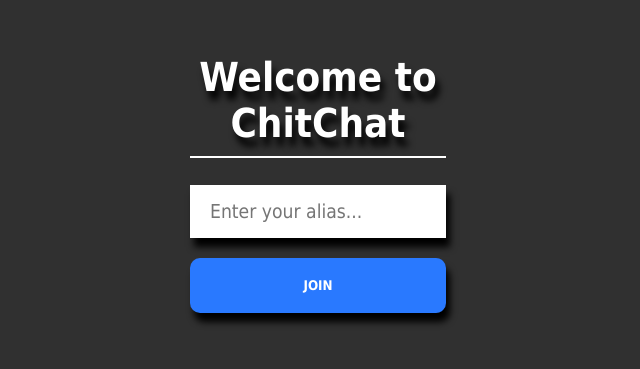
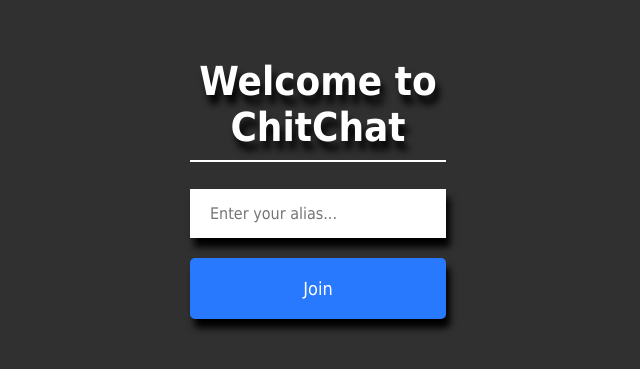
Before and after one commit to dcrjodle/chitchat, a React (Create React App) app in the folder client/: page / in a window 1280 px wide. Shown: the part 225-594 px from the top of the page, without its empty margins (322-962 px from the left). Built offline with nearby package versions, Linux system fonts and the light colour scheme.

Commit message:
CSS details

```diff
--- a/client/src/components/Chat/Chat.css
+++ b/client/src/components/Chat/Chat.css
@@ -25,8 +25,13 @@ html, body {
     display: flex;
     justify-content: center;
     align-items: center;
-    height: 100vh;
+    height: 90vh;
     background-color: #303030;
+  }
+
+  .room {
+    color: black;
+    font-family: 'Comic sans';
   }
 
   .container {
@@ -34,9 +39,12 @@ html, body {
     flex-direction: column;
     justify-content: space-between;
     background: white;
-    border-radius: 8px;
-    height: 60%;
-    width: 35%;
+    height: 80%;
+    width: 50%;
+  }
+
+  .messages {
+    font-size: 16px;
   }
 
   @media (min-width: 320px) and (max-width: 480px) {
@@ -70,11 +78,11 @@ html, body {
     text-decoration: none;
     display: inline-block;
     font-size: 16px;
-    margin: 4px 2px;
+    margin: 0px 2px 0px 2px;
     transition-duration: 0.4s;
     transition: all .2s ease-in-out;
     cursor: pointer;
-    border-radius: 1%;
+    border-radius: 5px;
     box-shadow: 4px 9px 7px #000000;
   }
 
@@ -82,12 +90,13 @@ html, body {
     transform: scale(1.1);
   }
 
-  .buttons{
+  .roomButtons{
     display: grid;
     grid-template-columns: auto auto auto auto;
     width: 40%;
-    margin-left: 30%;
-    margin-right: 30%;
+    margin: auto;
+    margin-bottom: 10%;
+
   }
 
   .rooms{
--- a/client/src/components/Chat/Chat.js
+++ b/client/src/components/Chat/Chat.js
@@ -21,6 +21,7 @@ const Chat = ({location}) => {
 
     const ENDPOINT = 'https://young-beach-90877.herokuapp.com/';
 
+
     useEffect(() => {
         const {name, room} = queryString.parse(location.search);
 
@@ -28,6 +29,7 @@ const Chat = ({location}) => {
 
         socket = io(ENDPOINT);
         setName(name);
+        setRoom(room);
 
         socket.emit('join', {name, room}, ()=>{
 
@@ -66,16 +68,16 @@ const Chat = ({location}) => {
 
     return (
         <div className="generalOuter">
-            <h1 className="heading">Chat {room} !</h1>
+            <h1 className="heading">ChitChat</h1>
             <div className="outerContainer">
                 <div className="container">
-                    <InfoBar room={room} name={name}/>
-                    <Messages messages ={messages} name={name}/>
+                    <InfoBar room={room} />
+                    <Messages className="messages" messages ={messages} name={name}/>
                     <Input message ={message} setMessage={setMessage} sendMessage={sendMessage}/>
                 </div>
             </div>
             <h3 className="rooms">Rooms</h3>
-            <div className="buttons">
+            <div className="roomButtons">
            <Link onClick = {clickafk} >
            <div className="space"></div>
            <button className="roomButton" type="submit"> AFK </button>
@@ -101,13 +103,13 @@ const Chat = ({location}) => {
         setRoom('Random');
         window.location = `/chat?name=${name}&room=Random`;
 
-
     }
 
     function clickmr(){
 
         setRoom('Memeroom');
         window.location = `/chat?name=${name}&room=Memeroom`;
+
 
 
     }
--- a/client/src/components/InfoBar/InfoBar.css
+++ b/client/src/components/InfoBar/InfoBar.css
@@ -3,7 +3,6 @@
     align-items: center;
     justify-content: space-between;
     background-color: #2979FF;
-    border-radius: 4px 4px 0 0;
     height: 60px;
     width: 100%;
   }
@@ -32,3 +31,10 @@
     margin-right: 5%;
     height: 10px;
 }
+
+.room {
+  color: white;
+  font-family: 'Tahoma';
+  font-weight: 600;
+  font-size: 20px;
+}
--- a/client/src/components/InfoBar/InfoBar.js
+++ b/client/src/components/InfoBar/InfoBar.js
@@ -3,11 +3,12 @@ import closeIcon from '../icons/closeIcon.png';
 import onlineIcon from '../icons/onlineIcon.png';
 import './InfoBar.css';
 
+
 const InfoBar = ({room}) =>(
 <div className="InfoBar">
     <div className='leftInnerContainer'>
         <img className="onlineIcon" src={onlineIcon} alt="online image"/>
-        <h3>{room}</h3>
+        <h3 className="room">{room}</h3>
     </div>
     <div className='rightInnerContainer'>
         <a href="/"><img src={closeIcon} alt="close image"/></a>
--- a/client/src/components/Input/Input.css
+++ b/client/src/components/Input/Input.css
@@ -5,7 +5,7 @@ input {
   border-radius: 0;
   padding: 5%;
   width: 80%;
-  font-size: 1.2em;
+  font-size: 16px;
 }
 
 form {
@@ -14,21 +14,25 @@ form {
 }
 
 button {
-  border-top-right-radius: 10px;
-  border-bottom-right-radius: 10px;
-  border-radius: 10px;
   /*padding: 10px; */
-  font-weight: 700;
+  font-weight: 500;
   display: inline-block;
   color: white;
   background-color: orange;
   border: none;
-  padding: 20px;
-  margin-top: 10px;
-  margin-bottom: 10px;
+  padding-left: 53px;
+  padding-right: 53px;
+}
+
+.sendButton {
+  font-size: 16px;
+}
+
+.sendButton:hover {
+  background-color: darkorange;
 }
 
 button:hover {
-  background-color: gray;
+  background-color: darkblue;
   cursor: pointer;
 }
--- a/client/src/components/Join/Join.css
+++ b/client/src/components/Join/Join.css
@@ -43,7 +43,6 @@ html, body {
 
   .button {
       color: #fff !important;
-      text-transform: uppercase;
       text-decoration: none;
       background: #2979FF;
       padding: 20px;
@@ -52,6 +51,7 @@ html, body {
       width: 100%;
       box-shadow: 4px 9px 7px #000000;
       font-family: 'Tahoma', 'Roboto', sans-serif;
+      border-radius: 5px;
   }
 
   .button:hover {
@@ -68,6 +68,7 @@ html, body {
 
   .mt-20 {
     margin-top: 20px;
+    font-size: 18px;
   }
 
   @media (min-width: 320px) and (max-width: 480px) {
--- a/client/src/components/Join/Join.js
+++ b/client/src/components/Join/Join.js
@@ -18,7 +18,7 @@ const Join = () => {
 
            <Link onClick={event =>(!name || !room)? event.preventDefault(): null} to={ `/chat?name=${name}&room=general`}>
            <div className="space"></div>
-           <button className="button mt-20" type="submit">JOIN</button>
+           <button className="button mt-20" type="submit">Join</button>
            </Link>
 
 
--- a/client/src/components/Messages/Messages.css
+++ b/client/src/components/Messages/Messages.css
@@ -1,5 +1,4 @@
 .messages {
-    padding: 5% 0;
     overflow: auto;
     flex: auto;
 }
```
